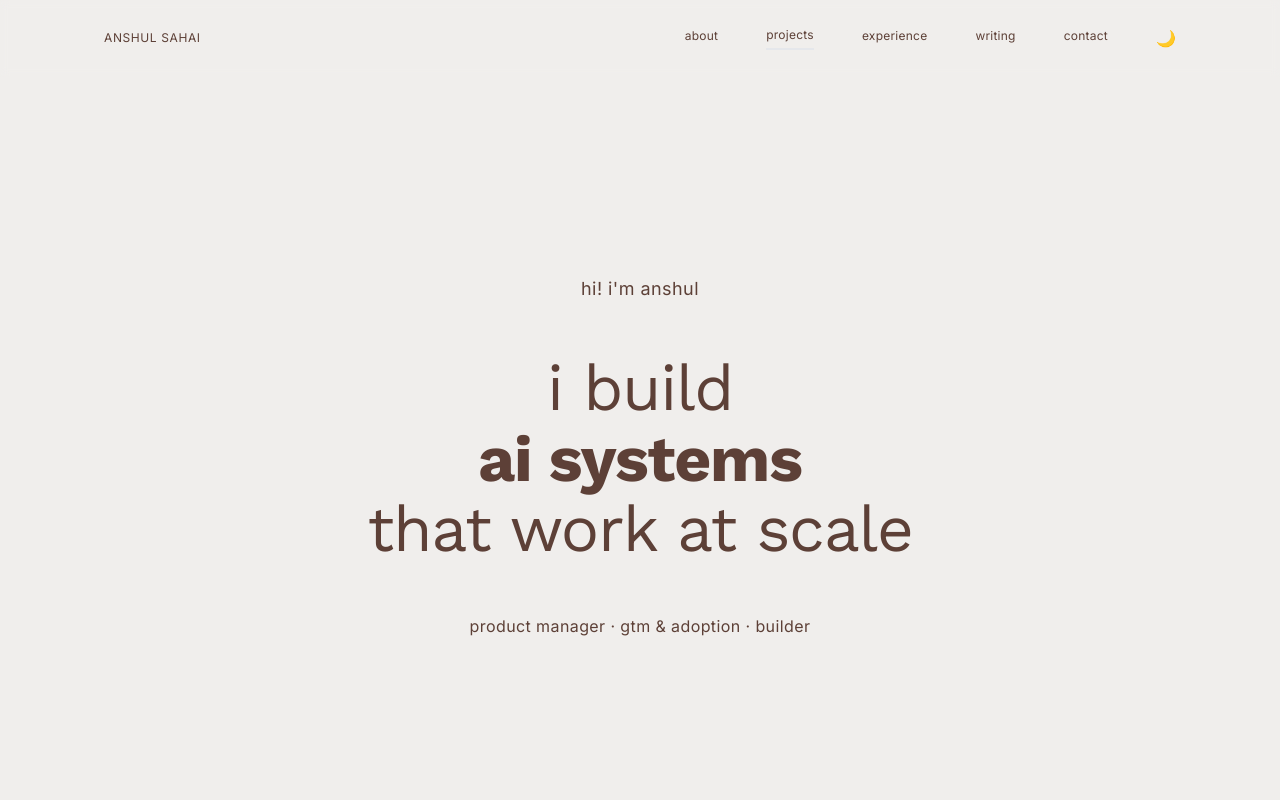
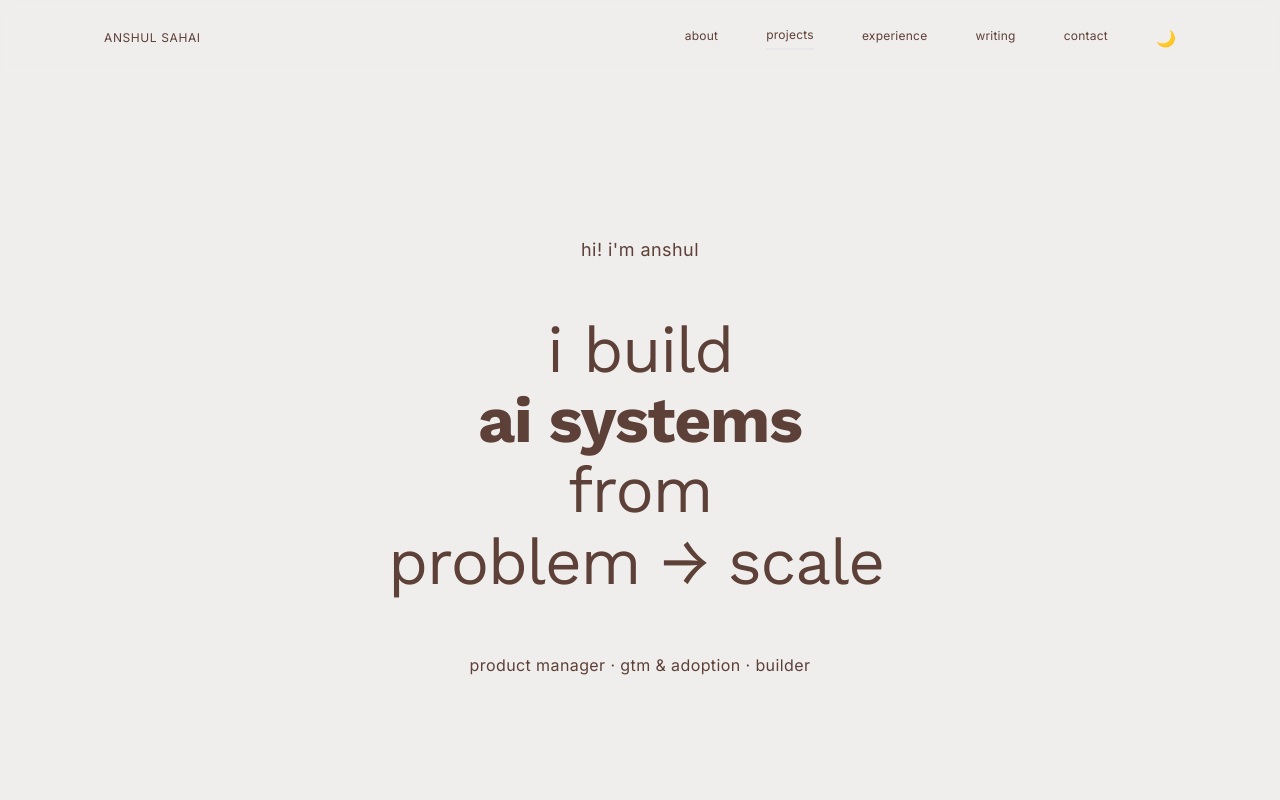
Before and after one commit to anshulsaha111/personal-website-v2, a Next.js app: page / in a window 1280 px wide. Shown: the top 800 px of the page. Built offline with nearby package versions, Linux system fonts and the light colour scheme.

Commit message:
Add repeating typewriter effect to 'problem → scale'

```diff
--- a/src/components/Hero.tsx
+++ b/src/components/Hero.tsx
@@ -1,5 +1,6 @@
 'use client'
 
+import { useState, useEffect } from 'react'
 import { motion } from 'framer-motion'
 
 /**
@@ -21,6 +22,47 @@ import { motion } from 'framer-motion'
  */
 
 export function Hero() {
+  const [typewriterText, setTypewriterText] = useState('')
+  const fullText = 'problem → scale'
+
+  useEffect(() => {
+    let currentIndex = 0
+    let isDeleting = false
+    const typingSpeed = 50 // Fast typing speed (50ms per character)
+    const deletingSpeed = 30 // Faster deleting
+    const pauseAfterComplete = 2000 // Pause before deleting
+    const pauseAfterDelete = 500 // Pause before retyping
+    const startDelay = 700 // Start after initial animations
+
+    const startTyping = setTimeout(() => {
+      const typewriterLoop = () => {
+        if (!isDeleting && currentIndex <= fullText.length) {
+          // Typing forward
+          setTypewriterText(fullText.slice(0, currentIndex))
+          currentIndex++
+          setTimeout(typewriterLoop, typingSpeed)
+        } else if (!isDeleting && currentIndex > fullText.length) {
+          // Pause, then start deleting
+          isDeleting = true
+          setTimeout(typewriterLoop, pauseAfterComplete)
+        } else if (isDeleting && currentIndex > 0) {
+          // Deleting
+          currentIndex--
+          setTypewriterText(fullText.slice(0, currentIndex))
+          setTimeout(typewriterLoop, deletingSpeed)
+        } else if (isDeleting && currentIndex === 0) {
+          // Pause, then start typing again
+          isDeleting = false
+          setTimeout(typewriterLoop, pauseAfterDelete)
+        }
+      }
+
+      typewriterLoop()
+    }, startDelay)
+
+    return () => clearTimeout(startTyping)
+  }, [])
+
   return (
     <section className="relative min-h-[calc(100vh-41px)] flex flex-col items-center justify-center w-full">
       {/* Main content - centered */}
@@ -46,7 +88,10 @@ export function Hero() {
           <br />
           <span className="font-bold">ai systems</span>
           <br />
-          that work at scale
+          from <span className="inline-block min-h-[1.2em]">
+            {typewriterText}
+            <span className="inline-block w-0.5 h-[0.9em] bg-foreground/60 ml-0.5 animate-pulse" />
+          </span>
         </motion.h1>
 
         {/* Role descriptor - secondary, muted */}
```
